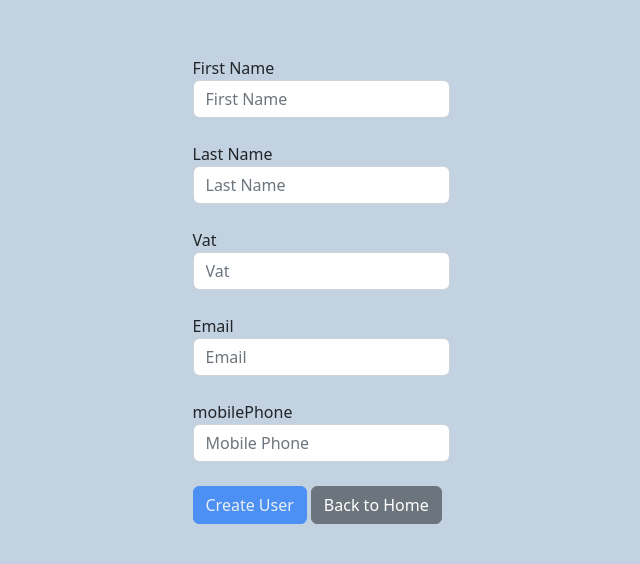
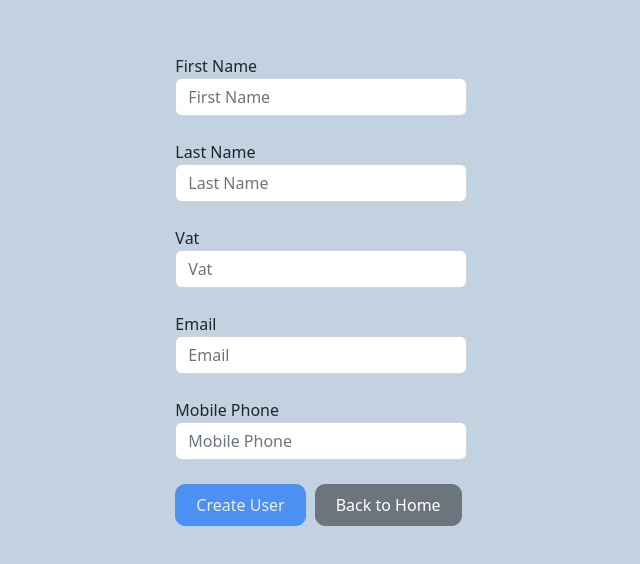
Before and after one commit to SteveOuntrakis/VAT_Ui, an Angular app: page /customer in a window 1280 px wide. Shown: the part 110-674 px from the top of the page, without its empty margins (319-959 px from the left). Built offline with nearby package versions, Linux system fonts and the light colour scheme.

Commit message:
adding search

```diff
--- a/src/app/app-routing.module.ts
+++ b/src/app/app-routing.module.ts
@@ -3,6 +3,7 @@ import { CommonModule } from '@angular/common';
 import { Router, RouterModule, Routes } from '@angular/router';
 import { CustomerFormComponent } from './customer-form/customer-form.component';
 import { TableComponent } from './table/table.component';
+import { SearchCustomerComponent } from './search-customer/search-customer.component';
 
 const routes: Routes = [
   {
@@ -17,6 +18,10 @@ const routes: Routes = [
   {
     path: 'table',
     component: TableComponent
+  },
+  {
+    path: 'search',
+    component: SearchCustomerComponent
   }
 ]
 
--- a/src/app/app.component.html
+++ b/src/app/app.component.html
@@ -1,4 +1,4 @@
-<div class="bg-custom d-flex align-items-center justify-content-center vh-100 overflow-auto" >
+<div class="bg-custom d-flex justify-content-center align-items-center  vh-100 overflow-auto"  >
 
 <router-outlet></router-outlet>
 </div>
--- a/src/app/app.module.ts
+++ b/src/app/app.module.ts
@@ -9,12 +9,14 @@ import { FormsModule, ReactiveFormsModule } from '@angular/forms';
 import { JsonPipe } from '@angular/common';
 import { HttpClientModule} from '@angular/common/http'
 import { AppRoutingModule } from './app-routing.module';
+import { SearchCustomerComponent } from './search-customer/search-customer.component';
 
 @NgModule({
   declarations: [
     AppComponent,
     CustomerFormComponent,
-    TableComponent
+    TableComponent,
+    SearchCustomerComponent
   ],
   imports: [
     BrowserModule,
--- a/src/app/customer-form/customer-form.component.css
+++ b/src/app/customer-form/customer-form.component.css
@@ -0,0 +1,6 @@
+.btn {
+    border-radius: 10px;
+    padding: 8px 20px;
+    transition: background-color 0.3s ease, color 0.3s ease;
+    margin-right: 5px;
+  }
--- a/src/app/customer-form/customer-form.component.html
+++ b/src/app/customer-form/customer-form.component.html
@@ -50,7 +50,7 @@
 
 
         <div class="form-group">
-            <label for="mobilePhone">mobilePhone</label>
+            <label for="mobilePhone">Mobile Phone</label>
             <input id="mobilePhone" type="text" formControlName="mobilePhone" placeholder="Mobile Phone"
                 class="form-control">
 
--- /dev/null
+++ b/src/app/search-customer/search-customer.component.html
@@ -0,0 +1,18 @@
+<div class="alert alert-success">
+    <input type="text" id="vat" [(ngModel)]="vatRequest" placeholder="Type VAT for the user you want:" class="form-control w-100">
+</div>
+
+<div *ngIf="!user || user.length() == 0">
+    <p>No users found.</p>
+</div>
+
+<div class="row" *ngIf="user.length() > 0">
+    <div class="card user-card mb-4">
+        <div class="card-body">
+            <h5 class="card-title">{{ user.firstName }} {{ user.lastName }}</h5>
+            <p class="card-text"><strong>Email:</strong> {{ user.email }}</p>
+            <p class="card-text"><strong>VAT:</strong> {{ user.vat }}</p>
+            <p class="card-text"><strong>Mobile Phone:</strong> {{ user.mobilePhone }}</p>
+        </div>
+    </div>
+</div>
--- /dev/null
+++ b/src/app/search-customer/search-customer.component.ts
@@ -0,0 +1,30 @@
+import { Component, inject, OnInit } from '@angular/core';
+import { CustomerService } from '../services/customer.service';
+
+@Component({
+  selector: 'app-search-customer',
+  templateUrl: './search-customer.component.html',
+  styleUrls: ['./search-customer.component.css']
+})
+export class SearchCustomerComponent implements OnInit{
+
+  private service = inject(CustomerService);
+  user: any;
+  vatRequest : string ="";
+
+
+  ngOnInit() {
+    this.loadCustomerByVat();
+  }
+
+  loadCustomerByVat() {
+    this.service.getUserByVat(this.vatRequest).subscribe({
+      next: (response: any) => {
+        this.user = response;
+      },
+      error: err => console.error(`Something is wrong... ${err}`),
+      complete: () => console.log('Data Fetch completed...')
+    });
+  }
+
+}
--- a/src/app/table/table.component.html
+++ b/src/app/table/table.component.html
@@ -11,19 +11,20 @@
           class="form-control w-100">
       </div>
 
-      <div *ngFor="let user of users" class="col-md-6 col-lg-4">
+      <div *ngFor="let user of users " class="col-md-6 col-lg-4">
         <div *ngIf="(user.vat == vatRequest) || vatRequest ==''" class="card user-card mb-4">
           <div class="card-body">
             <h5 class="card-title">{{ user.firstName }} {{ user.lastName }}</h5>
             <p class="card-text"><strong>Email:</strong> {{ user.email }}</p>
             <p class="card-text"><strong>VAT:</strong> {{ user.vat }}</p>
-            <p class="card-text"><strong>mobilePhone:</strong> {{ user.mobilePhone }}</p>
+            <p class="card-text"><strong>Mobile Phone:</strong> {{ user.mobilePhone }}</p>
           </div>
         </div>
       </div>
     </div>
 
-    <button class="btn btn-primary" (click)="goCustomer()">create Customer</button>
+    <button class="btn btn-primary" (click)="goCustomer()">Create Customer</button>
+    <button class="btn btn-primary" (click)="goToSearch()">Search Customer</button>
 
 
 </div>
--- a/src/app/table/table.component.ts
+++ b/src/app/table/table.component.ts
@@ -12,6 +12,9 @@ export class TableComponent implements OnInit{
   router =inject(Router);
   goCustomer(){
     this.router.navigate(['customer']);
+  }
+  goToSearch(){
+    this.router.navigate(['search']);
   }
 
   service = inject(CustomerService);
```
Also changed, not shown: src/app/search-customer/search-customer.component.css (added).
